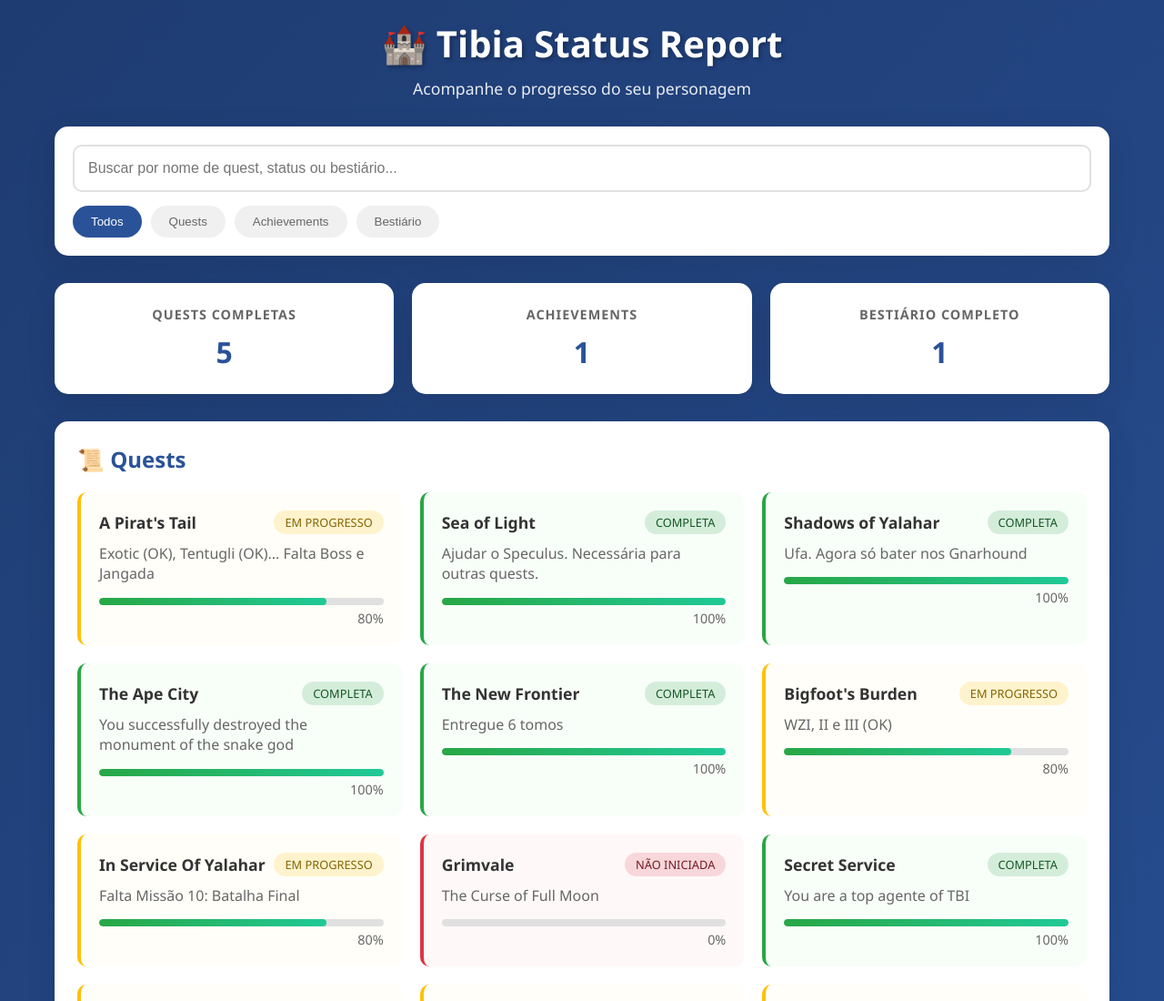
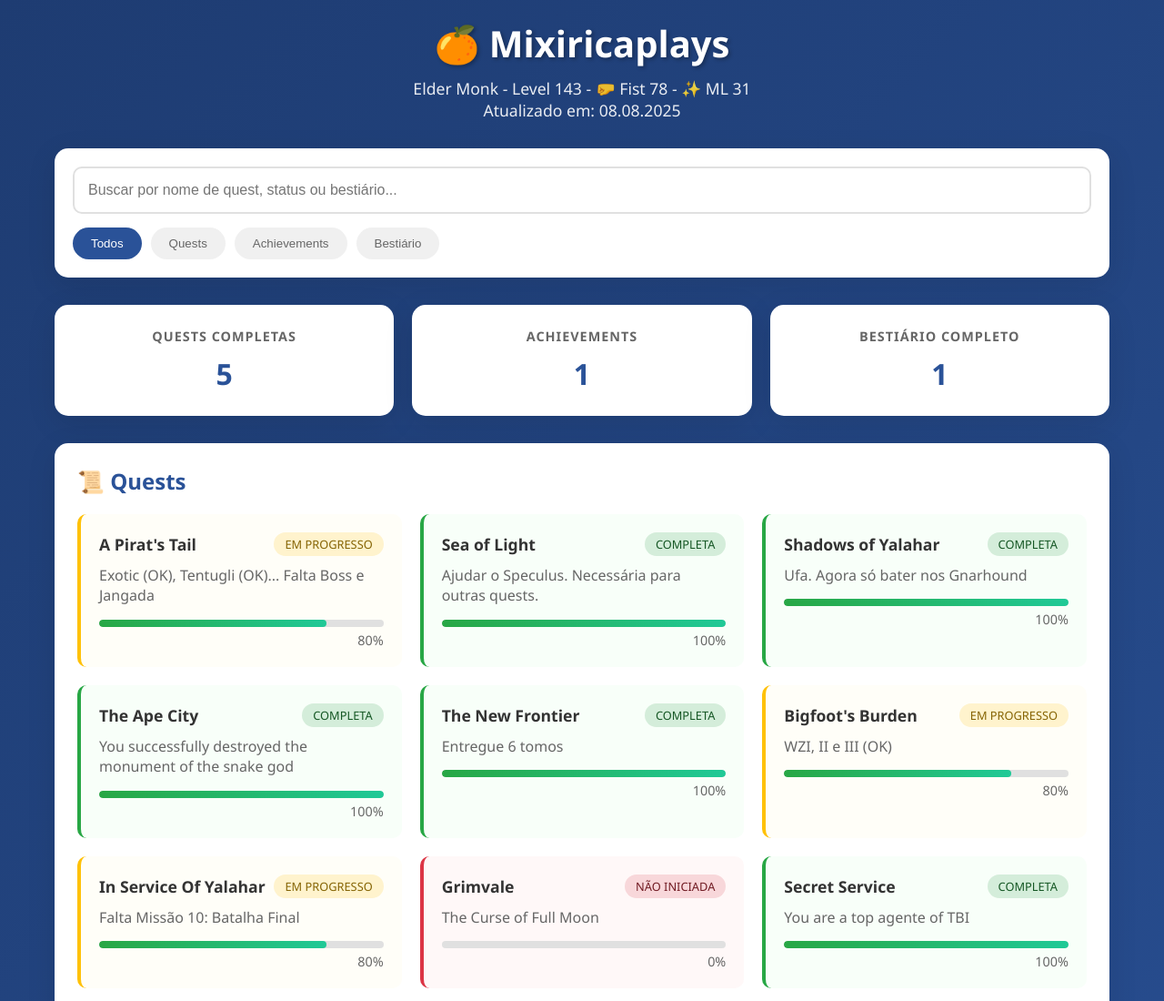
Before and after one commit to dranvosvector/mixiricaplays, a plain HTML site: page index.html in a window 1280 px wide. Shown: the top 1100 px of the page at 91% size. Drawn offline with Linux system fonts and the light colour scheme.

Commit message:
Mudança Layout e ajustes
Apenas algumas mudança de Layout e ajustes

```diff
--- a/index.html
+++ b/index.html
@@ -9,8 +9,9 @@
 <body>
     <div class="container">
         <header>
-            <h1>🏰 Tibia Status Report</h1>
-            <p>Acompanhe o progresso do seu personagem</p>
+            <h1>🍊 Mixiricaplays</h1>
+            <p>Elder Monk - Level 143 - 🤛 Fist 78 - ✨ ML 31</p>
+            <p>Atualizado em: 08.08.2025</p>
         </header>
 
         <div class="search-section">
```
